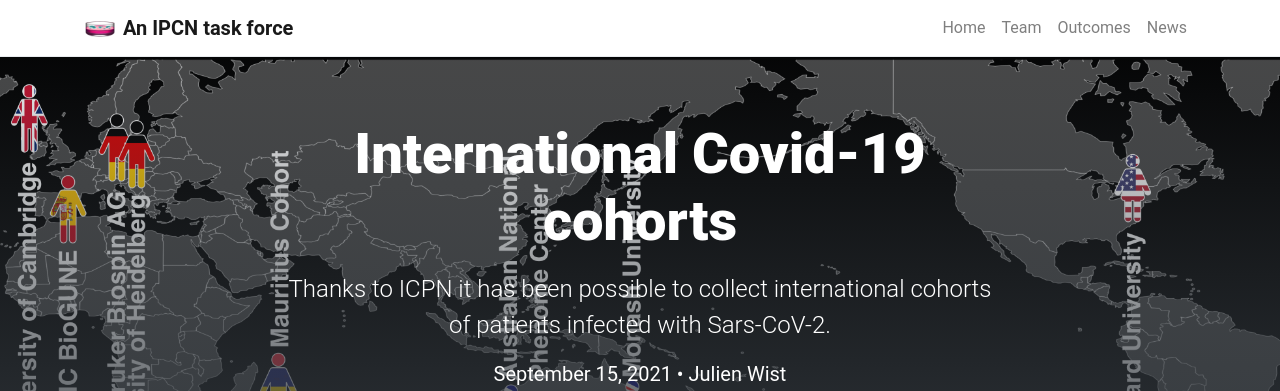
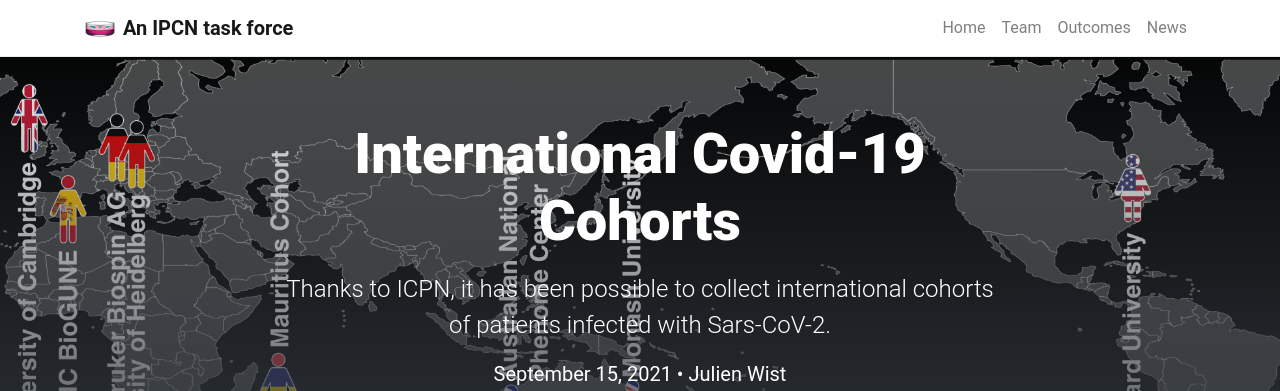
Before and after one commit to phenocare/IPCN, a Jekyll site: the page built from _posts/2021-09-15-covid_cohorts.md, in a window 1280 px wide. Shown: the top 391 px of the page. Built offline with Jekyll 4.4.1, drawn with Linux system fonts in a browser that asks for light colours.

```diff
--- a/_posts/2021-09-15-covid_cohorts.md
+++ b/_posts/2021-09-15-covid_cohorts.md
@@ -1,6 +1,6 @@
 ---
-title: International Covid-19 cohorts
-description: Thanks to ICPN it has been possible to collect international cohorts of patients infected with Sars-CoV-2.
+title: International Covid-19 Cohorts
+description: Thanks to ICPN, it has been possible to collect international cohorts of patients infected with Sars-CoV-2.
 background: assets/img/internationalcohort.png
 author: [Julien Wist]
 categories: [Data, Covid-19, Cohorts]
```
Also changed, not shown: _posts/2022-07-07-bruker_new-NMR-test.md (+1 -1 lines), pages/outcomes.md (+1 -1 lines).
